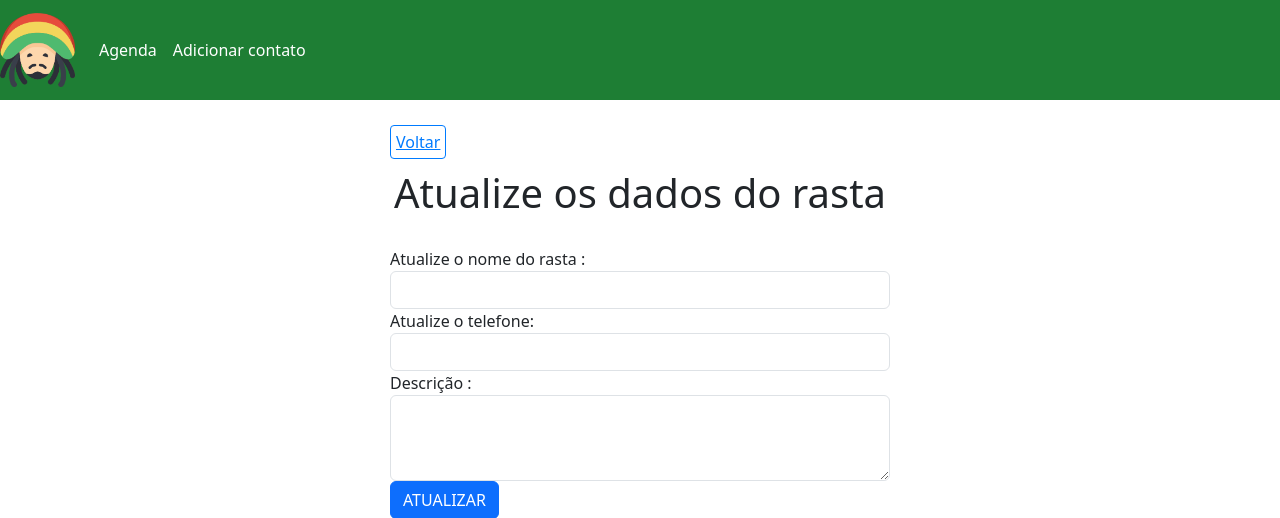
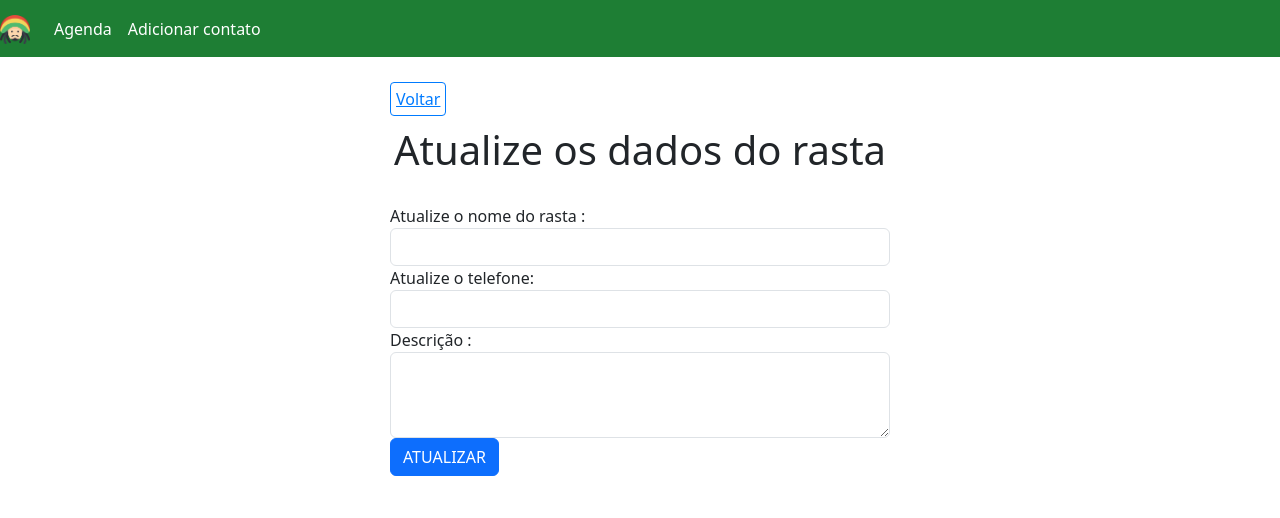
Before and after one commit to Marechaal1/agenda-teste, a PHP site: page /edit.php in a window 1280 px wide. Shown: the top 518 px of the page. Run offline with PHP 8.4, Linux system fonts and the light colour scheme; data that the repository does not hold is empty.

Commit message:
Update style.css

```diff
--- a/css/style.css
+++ b/css/style.css
@@ -1,5 +1,5 @@
 .navbar-brand img {
-    width: 75px;
+    width: 30px;
 }
 
 #main-title{
```
